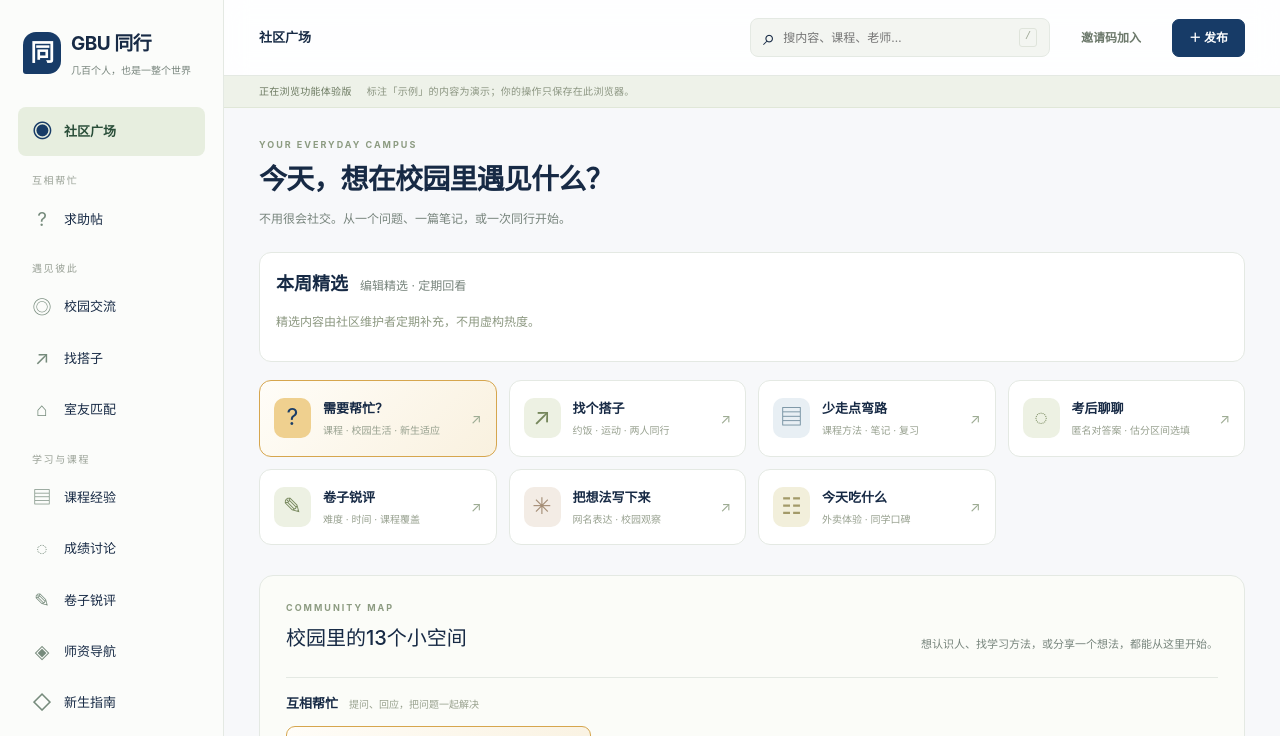
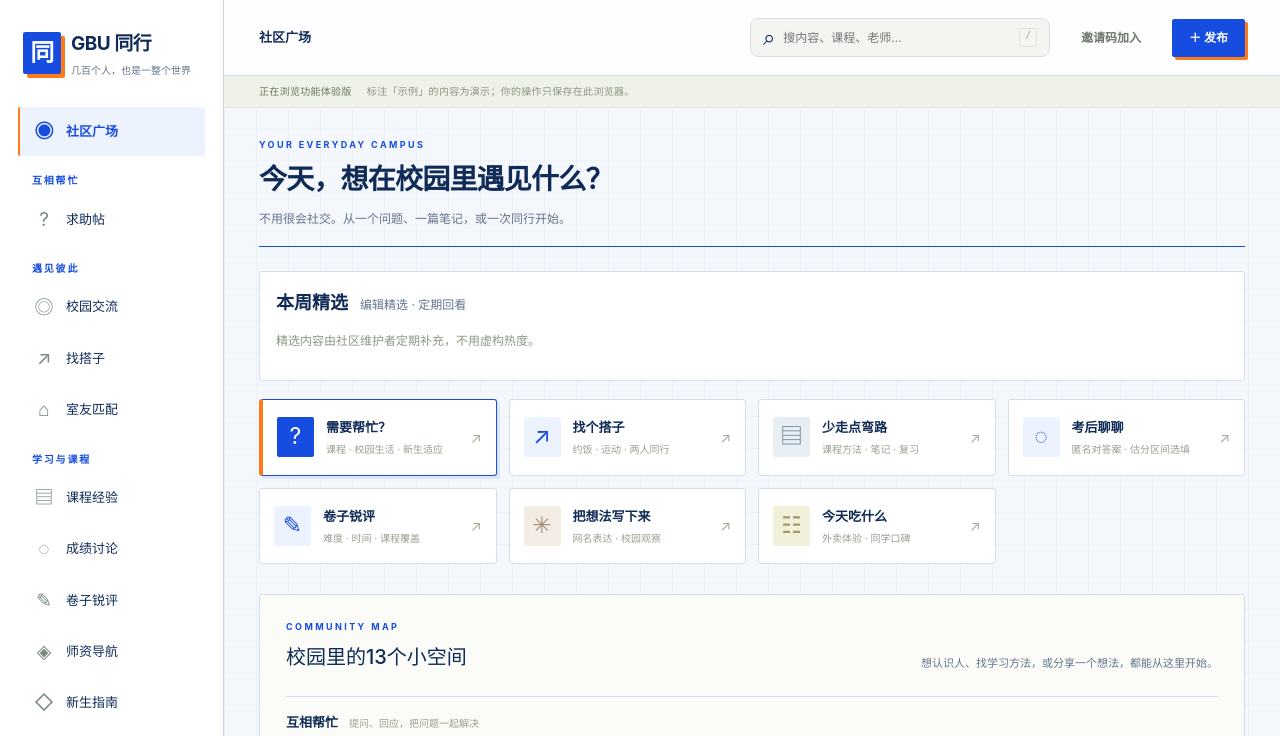
Before and after one commit to JDVANCE9112001/gbu-together-community, a plain HTML site: page index.html in a window 1280 px wide. Shown: the top 736 px of the page. Drawn offline with Linux system fonts and the light colour scheme.

Commit message:
Refine quantum blue industrial visual system

```diff
--- a/community.css
+++ b/community.css
@@ -1,14 +1,14 @@
 /* Replaceable visual layer; content, repository and interaction logic live separately. */
 :root {
-  --paper: #f7f8fa;
+  --paper: #f4f7fb;
   --surface: #fff;
-  --ink: #172a45;
-  --muted: #77847c;
-  --line: #e4e9e3;
-  --green: #173b67;
-  --soft: #edf2f8;
-  --accent: #e8bd70;
-  --radius: 14px;
+  --ink: #102b58;
+  --muted: #64748b;
+  --line: #d5dfeb;
+  --green: #164de0;
+  --soft: #eaf0ff;
+  --accent: #ff7a1a;
+  --radius: 4px;
   --sidebar: 224px;
   font-family: Inter, "Microsoft YaHei", "PingFang SC", system-ui, sans-serif;
   color: var(--ink);
@@ -1999,3 +1999,29 @@ footer {
 .help-banner b { font-size:18px; white-space:nowrap; } .help-banner span { color:#e7eef4; font-size:13px; }
 .space-card:has(.space-icon.help), .portal:has(.portal-icon.help) { border-color:#d6a64e; background:linear-gradient(135deg,#fffdf8,#f9f1df); }
 .space-icon.help,.portal-icon.help { color:#193d68; background:#efd08f; }
+
+/* Quantum blue / white / orange: industrial grid system */
+:root { --orange:#ff7a1a; --quantum:#164de0; }
+body { background-color:#f4f7fb; background-image:linear-gradient(#164de008 1px,transparent 1px),linear-gradient(90deg,#164de008 1px,transparent 1px); background-size:32px 32px; }
+.sidebar { background:#fff; border-right:1px solid #cbd7e6; }
+.brand-mark { background:#164de0; border-radius:2px; box-shadow:4px 4px 0 #ff7a1a; }
+.nav-label { color:#164de0; letter-spacing:1.8px; font-weight:700; text-transform:uppercase; }
+.nav-item { border-radius:2px; border-left:2px solid transparent; }
+.nav-item.active { color:#164de0; background:#edf2ff; border-left-color:#ff7a1a; }
+.portal,.space-card,.panel,.feed-card,.article,.weekly-panel,.space-directory { border-radius:3px; border-color:#d4deea; box-shadow:none; }
+.portal:hover,.space-card:hover { transform:translateY(-2px); border-color:#164de0; box-shadow:3px 3px 0 #ff7a1a; }
+.portal-icon,.space-icon { border-radius:2px; color:#164de0; background:#edf2ff; }
+button.primary,.primary { background:#164de0; border:1px solid #164de0; border-radius:2px; box-shadow:3px 3px 0 #ff7a1a; }
+button.primary:hover,.primary:hover { background:#103db8; color:white; }
+.tag,.chips button.active { border-radius:2px; }
+.page-heading { border-bottom:1px solid #164de0; padding-bottom:18px; }
+.eyebrow { color:#164de0; letter-spacing:2.4px; }
+.help-banner { position:relative; overflow:hidden; display:flex; align-items:center; gap:18px; margin:18px 0; padding:24px 28px; border:1px solid #164de0; border-left:6px solid #ff7a1a; border-radius:3px; color:#102b58; background:#fff; box-shadow:5px 5px 0 #dce6fa; }
+.help-banner:after { content:"?"; position:absolute; right:24px; top:-28px; color:#164de010; font-size:150px; font-weight:800; line-height:1; }
+.help-banner b { position:relative; z-index:1; color:#164de0; font-size:20px; letter-spacing:.03em; }
+.help-banner span { position:relative; z-index:1; color:#41516a; }
+.space-card:has(.space-icon.help),.portal:has(.portal-icon.help) { border:1px solid #164de0; border-left:4px solid #ff7a1a; background:#fff; box-shadow:3px 3px 0 #dce6fa; }
+.space-icon.help,.portal-icon.help { color:#fff; background:#164de0; }
+.quick-reactions button { padding:7px 11px; border:1px solid #cbd7e6; border-radius:2px; background:#fff; }
+.quick-reactions button.selected { border-color:#ff7a1a; color:#164de0; }
+@media(max-width:650px) { .help-banner { display:block; padding:18px; } .help-banner span { display:block; margin-top:6px; } }
--- a/index.html
+++ b/index.html
@@ -9,7 +9,7 @@
     />
     <meta name="theme-color" content="#285745" />
     <title>GBU 同行 · 社区广场</title>
-    <link rel="stylesheet" href="community.css?v=9" />
+    <link rel="stylesheet" href="community.css?v=10" />
   </head>
   <body>
     <noscript>GBU 同行需要启用 JavaScript 才能浏览和保存本机内容。</noscript>
```
